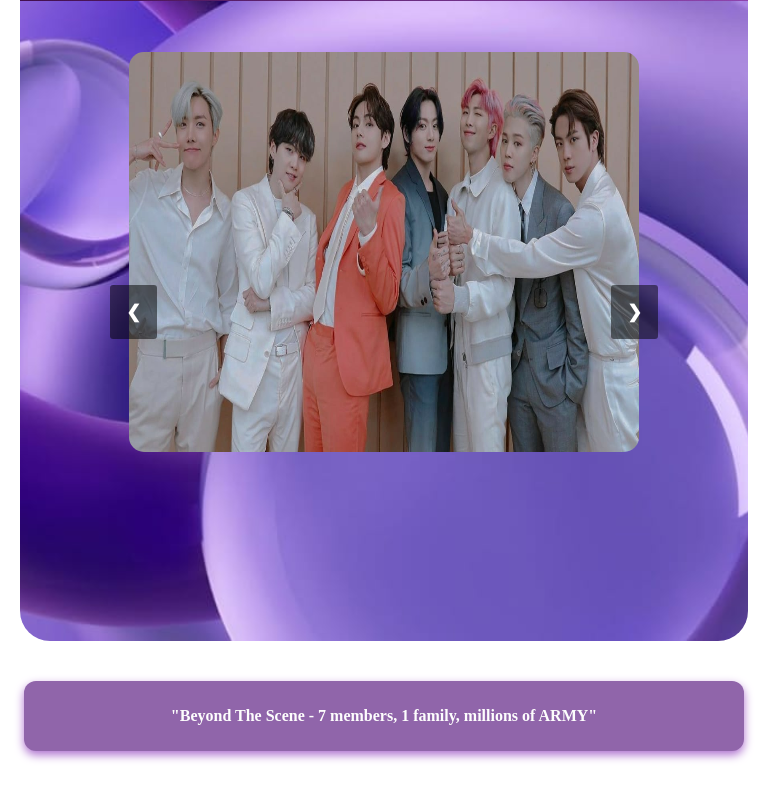
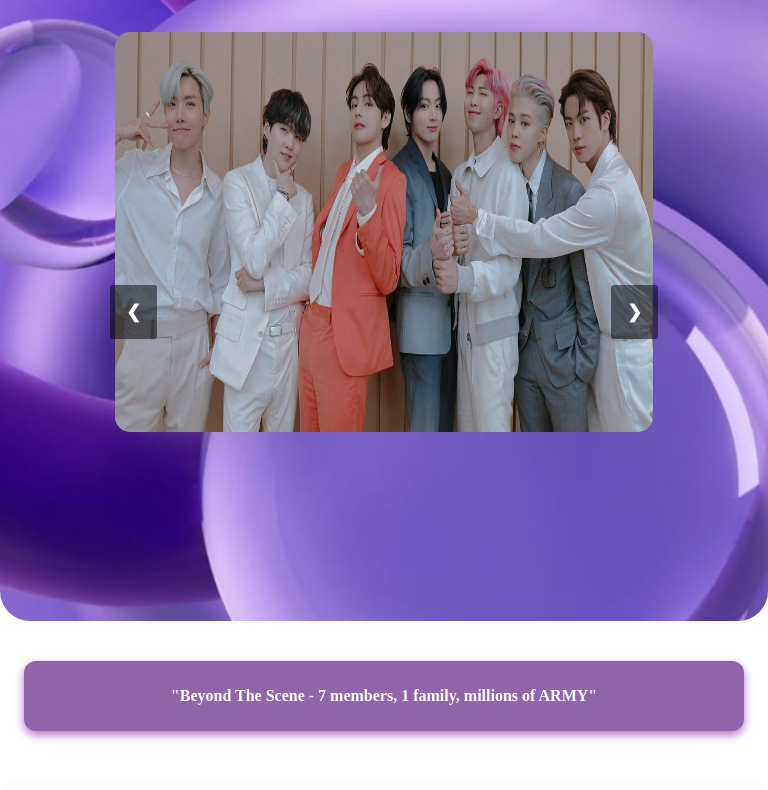
Before and after one commit to vaishu1105008-dotcom/bts-fans-page, a plain HTML site: page index.html in a window 768 px wide. Shown: the part 88-878 px from the top of the page. Drawn offline with Linux system fonts and the light colour scheme.

Commit message:
Update style.css

```diff
--- a/style.css
+++ b/style.css
@@ -399,15 +399,6 @@ footer {
     display: none; /* example: hide big nav on tiny screens */
   }
 }
-
-/* Styles for tablets */
-@media (min-width: 481px) and (max-width: 768px) {
-  body {
-    font-size: 16px;
-    padding: 20px;
-  }
-}
-
 /* Styles for desktops */
 @media (min-width: 769px) {
   body {
```
